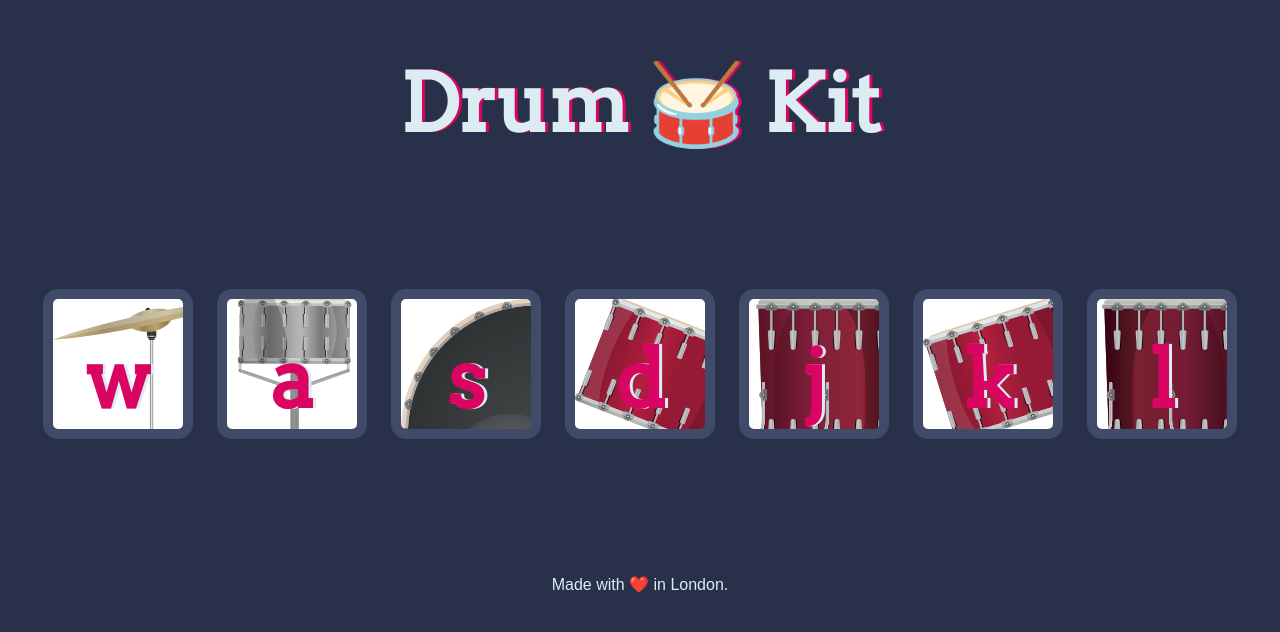
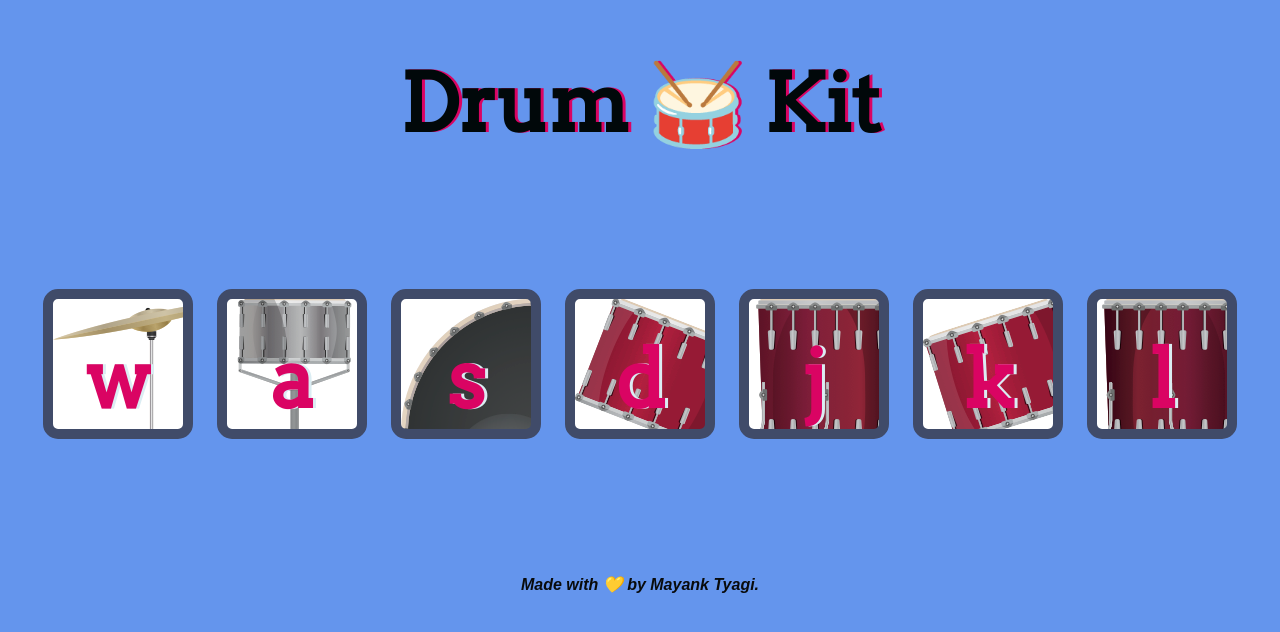
Before and after one commit to mayank7tyagi/Drum-kit-game, a plain HTML site: page index.html in a window 1280 px wide. Drawn offline with Linux system fonts and the light colour scheme.

Commit message:
Add files via upload

```diff
--- a/index.html
+++ b/index.html
@@ -23,7 +23,7 @@
 
 
   <footer>
-    Made with ❤️ in London.
+    <em><strong>Made with 💛 by Mayank Tyagi.</strong></em>
   </footer>
 
   <script src="index.js"></script>
--- a/styles.css
+++ b/styles.css
@@ -1,18 +1,18 @@
 body {
   text-align: center;
-  background-color: #283149;
+  background-color: cornflowerblue;
 }
 
 h1 {
   font-size: 5rem;
-  color: #DBEDF3;
+  color: #01080a;
   font-family: "Arvo", cursive;
   text-shadow: 3px 0 #DA0463;
 
 }
 
 footer {
-  color: #DBEDF3;
+  color: #090b0c;
   font-family: sans-serif;
 }
 
@@ -70,7 +70,7 @@ footer {
   font-family: 'Arvo', cursive;
   line-height: 2;
   font-weight: 900;
-  color: #DA0463;
+  color: #da0463;
   text-shadow: 3px 0 #DBEDF3;
   border-radius: 15px;
   display: inline-block;
```
